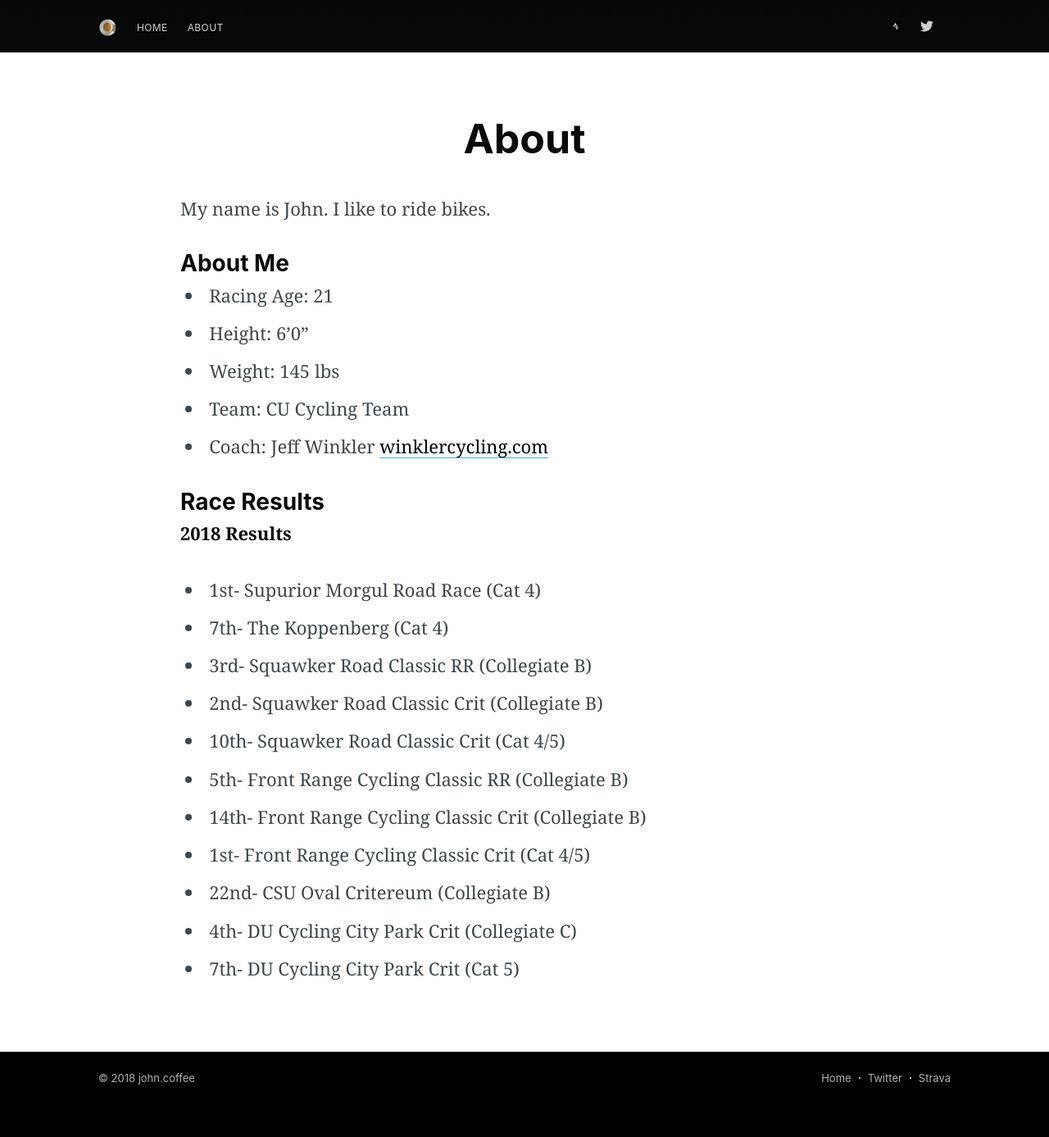
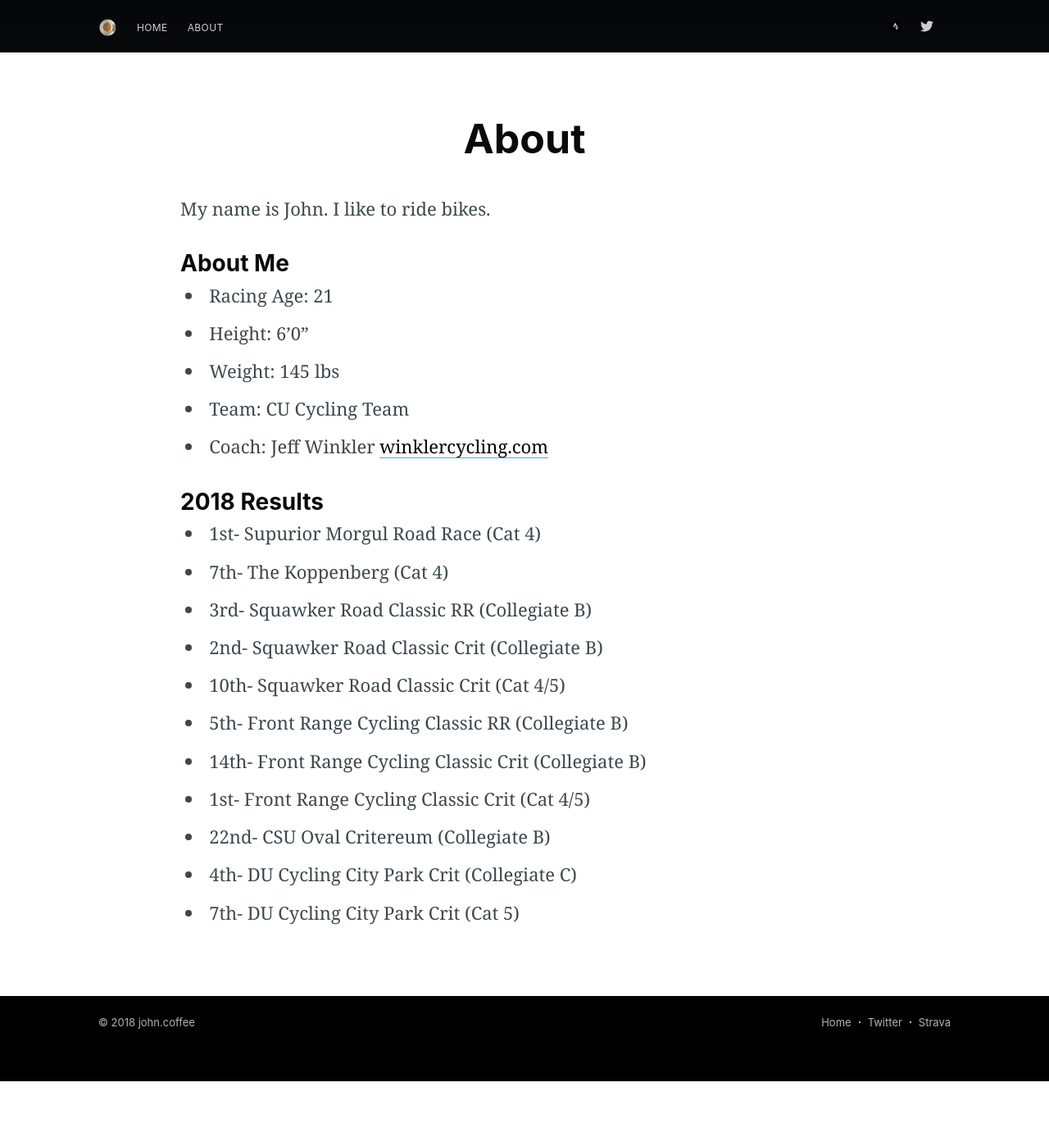
Before and after one commit to johnkeller101/johnkeller101.github.com, a Jekyll site: the page built from about/index.md, in a window 1280 px wide. Shown: the whole page at 82% size. Built offline with Jekyll 4.4.1, drawn with Linux system fonts in a browser that asks for light colours; nearby versions of some CDN libraries; comment, search, counter and statistics services are not loaded; after the commit the page ends 1319 px from its top, so only the background shows below that.

Commit message:
2018.06.01-08.57.06

```diff
--- a/about/index.md
+++ b/about/index.md
@@ -17,9 +17,8 @@ My name is John. I like to ride bikes.
 - Team: CU Cycling Team
 - Coach: Jeff Winkler [winklercycling.com](http://winklercycling.com)
 
-#### Race Results
+#### 2018 Results
 
-**2018 Results**
 - 1st- Supurior Morgul Road Race (Cat 4)
 - 7th- The Koppenberg (Cat 4)
 
```
